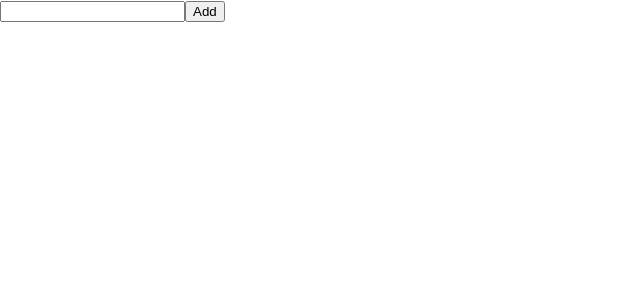
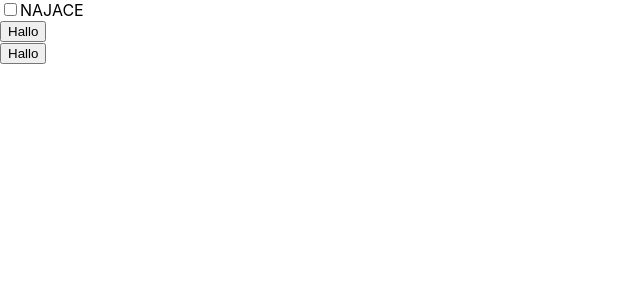
Before and after one commit to blagojramadanov/todo-app, a React (Create React App) app: page / in a window 1280 px wide. Shown: the top 300 px of the page, without its empty margins (0-640 px from the left). Built offline with nearby package versions, Linux system fonts and the light colour scheme.

Commit message:
Change Box and back on react

```diff
--- a/src/components/button/Button.jsx
+++ b/src/components/button/Button.jsx
@@ -1,5 +1,5 @@
-function Button({ onClick, text }) {
-  return <button onClick={onClick}>{text}</button>;
+function Button() {
+  return <button>Hallo</button>;
 }
 
 export default Button;
--- a/src/components/checkbox/Checkbox.jsx
+++ b/src/components/checkbox/Checkbox.jsx
@@ -1,13 +1,13 @@
-function Checkbox({ todoItem, toggleTodo }) {
+function Checkbox({ todoItem, handleChangeCheckbox }) {
   return (
     <div>
       <input
         type="checkbox"
         checked={todoItem.done}
-        onChange={() => toggleTodo(todoItem.id)}
+        onChange={handleChangeCheckbox}
       />
 
-      <span>{todoItem.content}</span>
+      <label>{todoItem.content}</label>
     </div>
   );
 }
--- a/src/views/todo/Todo.jsx
+++ b/src/views/todo/Todo.jsx
@@ -3,51 +3,32 @@ import TodoItem from "./components/todoitem/TodoItem";
 import Button from "../../components/button/Button";
 
 function Todo() {
-  const [input, setInput] = useState("");
-  const [todos, setTodos] = useState([]);
+  const [todo, setTodo] = useState({
+    id: Math.random(),
+    content: "NAJACE",
+    done: false,
+  });
 
-  function addTodo() {
-    if (input === "") return;
-
-    setTodos([
-      ...todos,
-      {
-        id: Math.random(),
-        content: input,
-        done: false,
-      },
-    ]);
-
-    setInput("");
+  function handleChangeCheckbox() {
+    setTodo({
+      ...todo,
+      done: !todo.done,
+    });
   }
 
-  function toggleTodo(id) {
-    setTodos(
-      todos.map((todo) => {
-        if (todo.id === id) {
-          return {
-            ...todo,
-            done: !todo.done,
-          };
-        }
-        return todo;
-      }),
-    );
+  function handleAddTodo() {
+    setTodo({
+      id: Math.random(),
+      content: "NOV TODO",
+      done: false,
+    });
   }
 
   return (
     <div>
-      <div>
-        <input value={input} onChange={(e) => setInput(e.target.value)} />
+      <TodoItem todoItem={todo} handleChangeCheckbox={handleChangeCheckbox} />
 
-        <Button onClick={addTodo} text="Add" />
-      </div>
-
-      <div>
-        {todos.map((todo) => (
-          <TodoItem key={todo.id} todoItem={todo} toggleTodo={toggleTodo} />
-        ))}
-      </div>
+      <Button onClick={handleAddTodo} text="Add" />
     </div>
   );
 }
--- a/src/views/todo/components/todoitem/TodoItem.jsx
+++ b/src/views/todo/components/todoitem/TodoItem.jsx
@@ -1,9 +1,15 @@
+import Button from "../../../../components/button/Button";
 import Checkbox from "../../../../components/checkbox/Checkbox";
 
-function TodoItem({ todoItem, toggleTodo }) {
+function TodoItem({ todoItem, handleChangeCheckbox }) {
   return (
     <div>
-      <Checkbox todoItem={todoItem} toggleTodo={toggleTodo} />
+      <Checkbox
+        todoItem={todoItem}
+        handleChangeCheckbox={handleChangeCheckbox}
+      />
+
+      <Button />
     </div>
   );
 }
```
